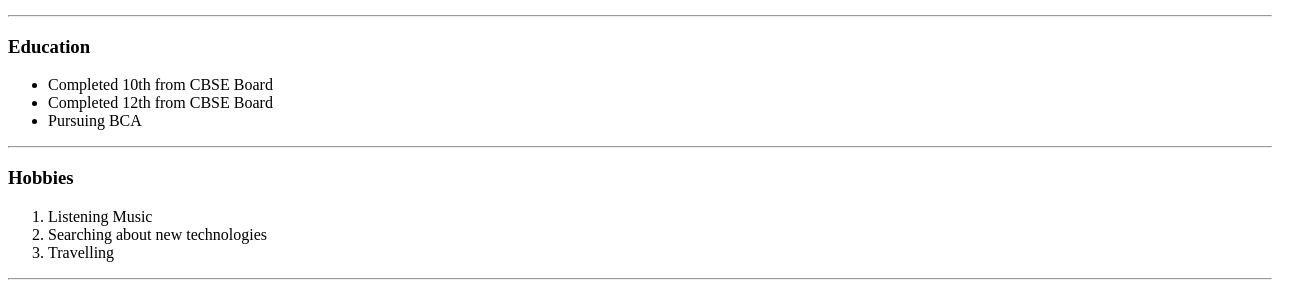
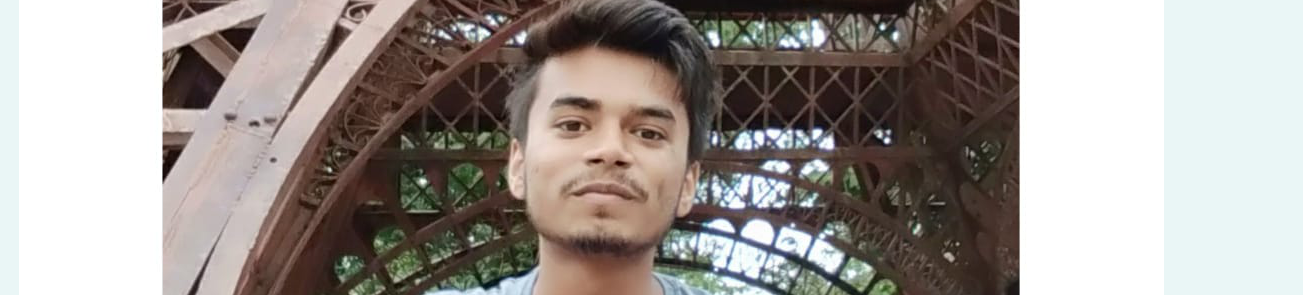
Before and after one commit to sandy-virus/My-personal-site, a plain HTML site: page index.html in a window 1280 px wide. Shown: the part 171-466 px from the top of the page, 1303 px wide, since content can reach past the window. Drawn offline with Linux system fonts and the light colour scheme; the site is published under a folder, as on GitHub Pages, so addresses that start at the root find nothing.

Commit message:
Update index.html

```diff
--- a/index.html
+++ b/index.html
@@ -4,13 +4,13 @@
 <head>
   <meta charset="utf-8">
   <title>My Personal Site</title>
-  <link rel="stylesheet" href="/css/styles.css">    <!--it is used to link the HTML file to the CSS-->
+  <link rel="stylesheet" href="CSS/styles.css">    <!--it is used to link the HTML file to the CSS-->
 </head>
 
 <body>
   <table cellspacing="10">
     <tr>
-      <td><img  src="/images/myimg.png" alt="Sandeep's Profile Picture" height="25%"></td>
+      <td><img  src="images/myimg.png" alt="Sandeep's Profile Picture" height="25%"></td>
 
         <td>
           <h1>Sandeep Kumar</h1>
```
